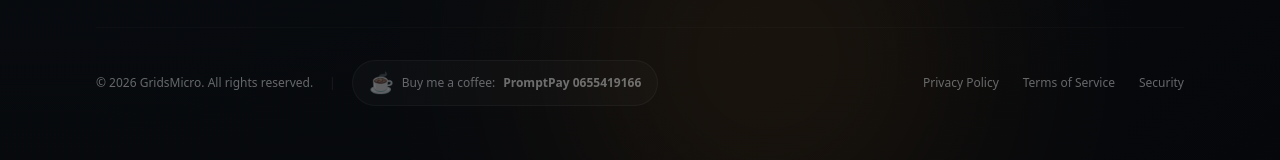
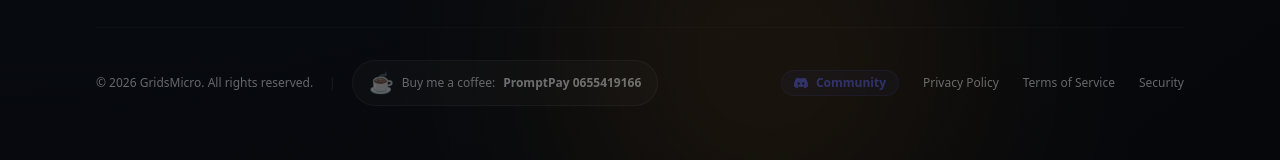
Before and after one commit to GridsMicro/KUB-Nexus, a Next.js app in the folder web/: page / in a window 1280 px wide. Shown: the part 1459-1619 px from the top of the page. Built offline with nearby package versions, Linux system fonts and the light colour scheme; no server answers.

Commit message:
Community: Add Discord link to Footer for support and feature requests

```diff
--- a/web/app/page.tsx
+++ b/web/app/page.tsx
@@ -137,7 +137,11 @@ export default async function Home() {
             <span className="font-bold text-white group-hover:text-primary transition-colors">PromptPay {SITE_LINKS.support.promptpay}</span>
           </div>
         </div>
-        <div className="flex space-x-6">
+        <div className="flex space-x-6 items-center flex-wrap justify-center md:justify-end gap-y-4">
+          <a href={SITE_LINKS.community.discord} target="_blank" rel="noopener noreferrer" className="flex items-center gap-2 hover:text-white transition-colors bg-[#5865F2]/10 text-[#5865F2] px-3 py-1 rounded-full border border-[#5865F2]/20 hover:bg-[#5865F2] hover:text-white font-bold">
+            <svg width="14" height="14" viewBox="0 0 127.14 96.36" fill="currentColor" xmlns="http://www.w3.org/2000/svg"><path d="M107.7,8.07A105.15,105.15,0,0,0,81.47,0a72.06,72.06,0,0,0-3.36,6.83A97.68,97.68,0,0,0,49,6.83,72.37,72.37,0,0,0,45.64,0,105.89,105.89,0,0,0,19.39,8.09C2.79,32.65-1.71,56.6.54,80.21h0A105.73,105.73,0,0,0,32.71,96.36,77.7,77.7,0,0,0,39.6,85.25a68.42,68.42,0,0,1-10.85-5.18c.91-.66,1.8-1.34,2.66-2a75.57,75.57,0,0,0,64.32,0c.87.71,1.76,1.39,2.68,2a68.68,68.68,0,0,1-10.87,5.19,77.2,77.2,0,0,0,6.89,11.1A105.25,105.25,0,0,0,126.6,80.22h0C129.24,52.84,122.09,29.11,107.7,8.07ZM42.45,65.69C36.18,65.69,31,60,31,53s5-12.74,11.43-12.74S54,46,53.89,53,48.84,65.69,42.45,65.69Zm42.24,0C78.41,65.69,73.31,60,73.31,53s5-12.74,11.43-12.74S96.2,46,96.12,53,91.08,65.69,84.69,65.69Z" /></svg>
+            Community
+          </a>
           <Link href={SITE_LINKS.legal.privacy} className="hover:text-white transition-colors">Privacy Policy</Link>
           <Link href={SITE_LINKS.legal.terms} className="hover:text-white transition-colors">Terms of Service</Link>
           <Link href={SITE_LINKS.legal.security} className="hover:text-white transition-colors">Security</Link>
--- a/web/lib/constants.ts
+++ b/web/lib/constants.ts
@@ -28,6 +28,9 @@ export const SITE_LINKS = {
     support: {
         promptpay: '0655419166',
     },
+    community: {
+        discord: 'https://discord.gg/WWBzayAc',
+    },
     legal: {
         privacy: '/privacy',
         terms: '/terms',
```
